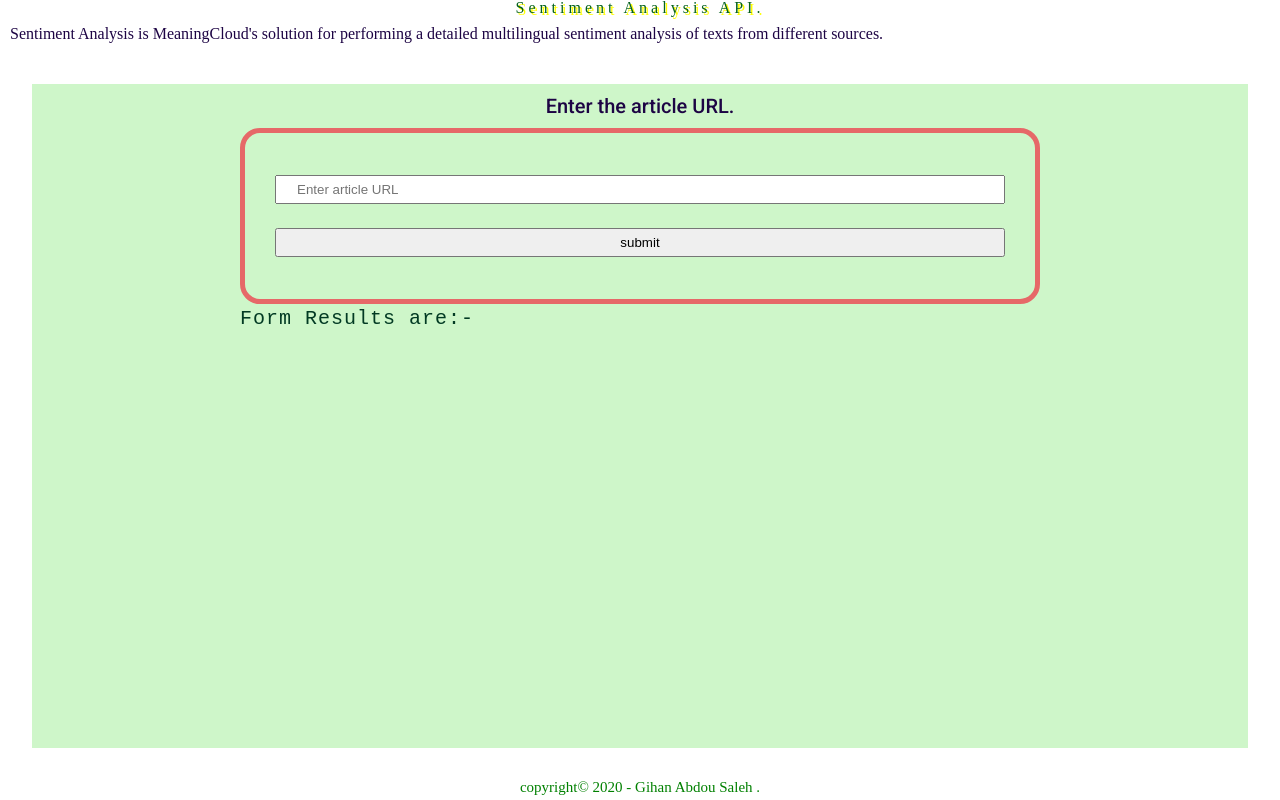
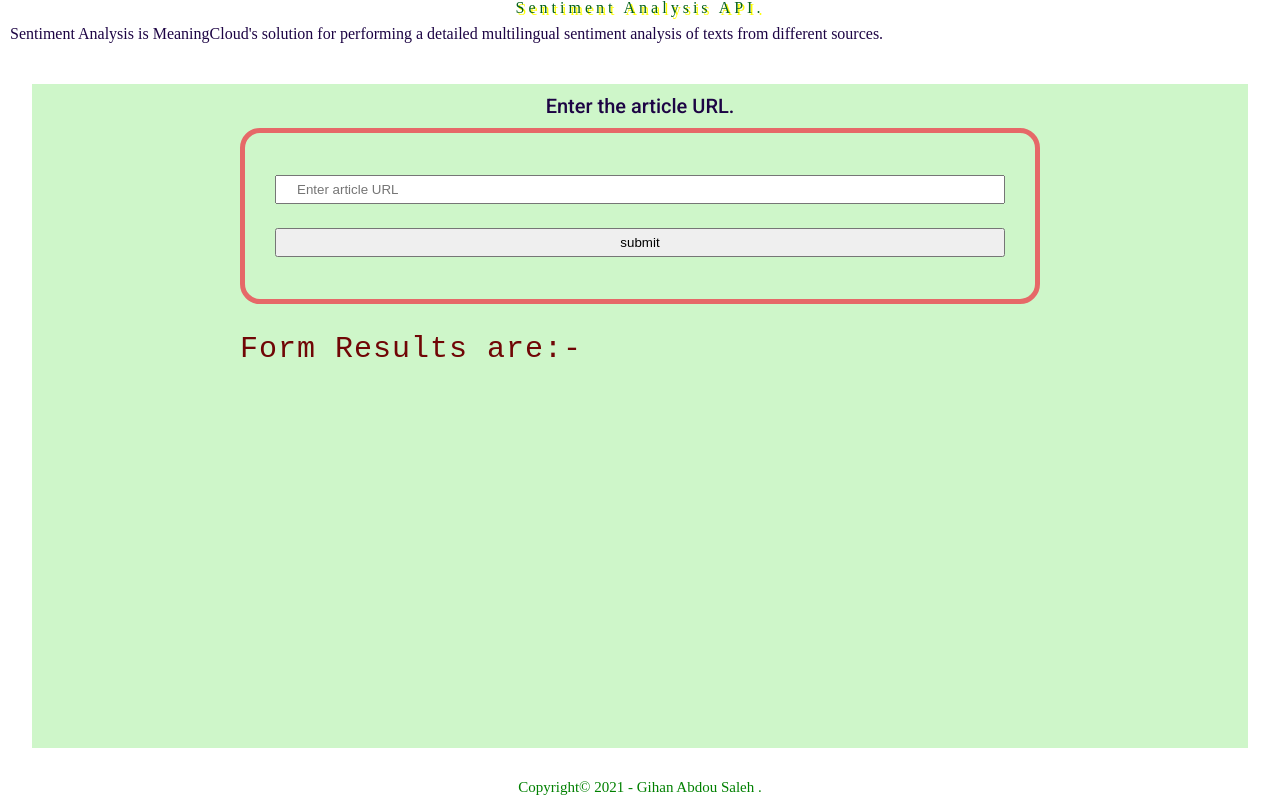
Before and after one commit to gihan72/Evalute_articls-nlp, a website built with webpack: page src/client/views/index.html in a window 1280 px wide. Built offline with nearby package versions, Linux system fonts and the light colour scheme.

Commit message:
Update index.html

```diff
--- a/src/client/views/index.html
+++ b/src/client/views/index.html
@@ -2,7 +2,7 @@
 <html lang="en" dir="ltr">
     <head>
         <meta charset="utf-8">
-        <title>Sentiment Analyzer ✔ </title>
+        <title>Sentiment Analyzer ✔</title>
         <link href="https://fonts.googleapis.com/css2?&family=Roboto:wght@300;500;700&family=Roboto+Slab:wght@300;400;700;800&display=swap" rel="stylesheet">
         <script src="https://kit.fontawesome.com/1aac26dbd0.js" crossorigin="anonymous"></script>
     </head>
@@ -25,7 +25,9 @@
             </section>
 
             <section class="nono">
-                <strong>Form Results are:-</strong>
+                <div class="ti">Form Results are:-</div>
+                <div id="model"></div>
+                <div id="score_tag"></div>
                 <div id="polarity"></div>
                 <div id="agreement"></div>
                 <div id="subjectivity"></div>
@@ -36,7 +38,7 @@
 
         <footer>
 
-                <div class="me"> copyright© 2020 - Gihan Abdou Saleh . </div>
+                <div class="me"> Copyright© 2021 - Gihan Abdou Saleh . </div>
 
         </footer>
 
```
